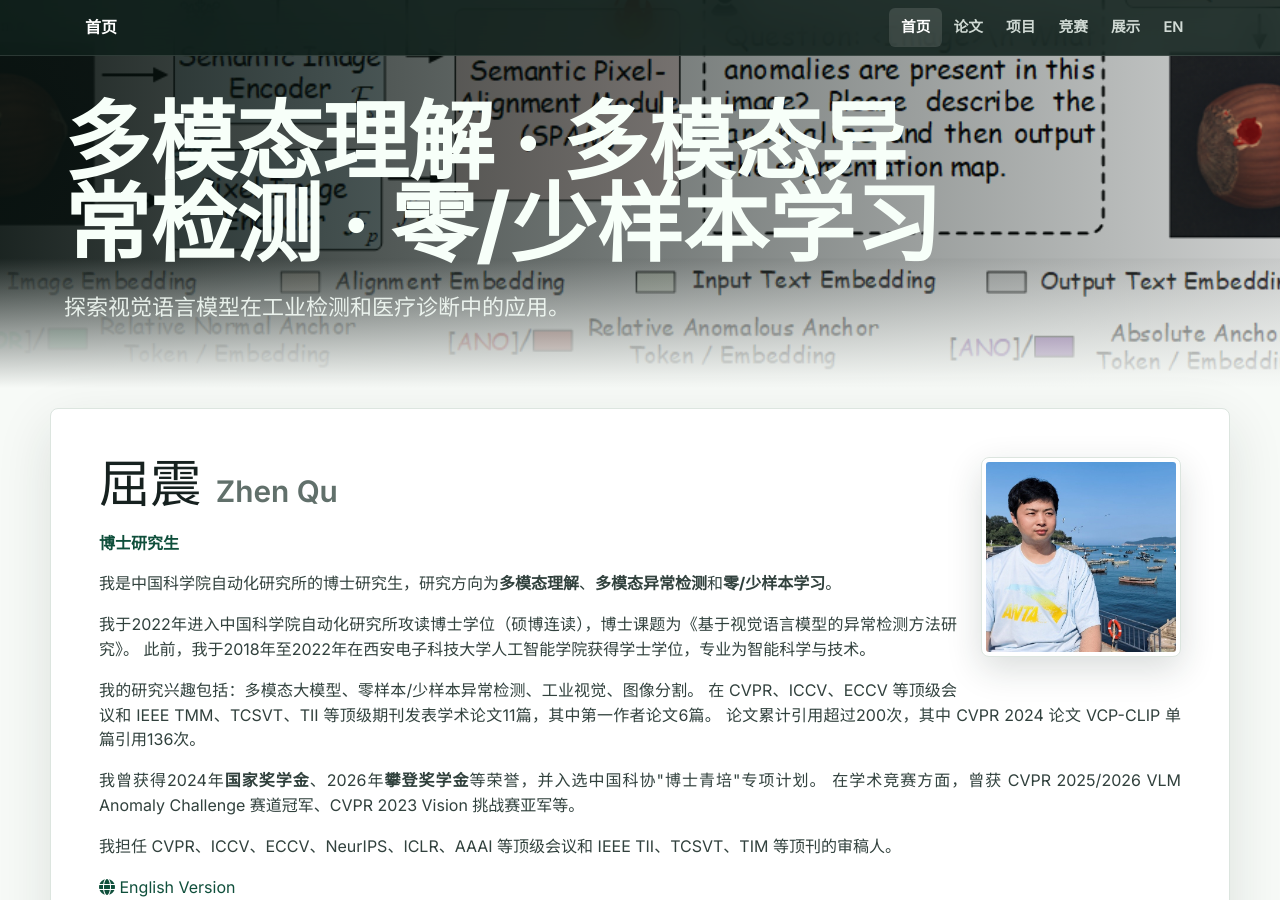
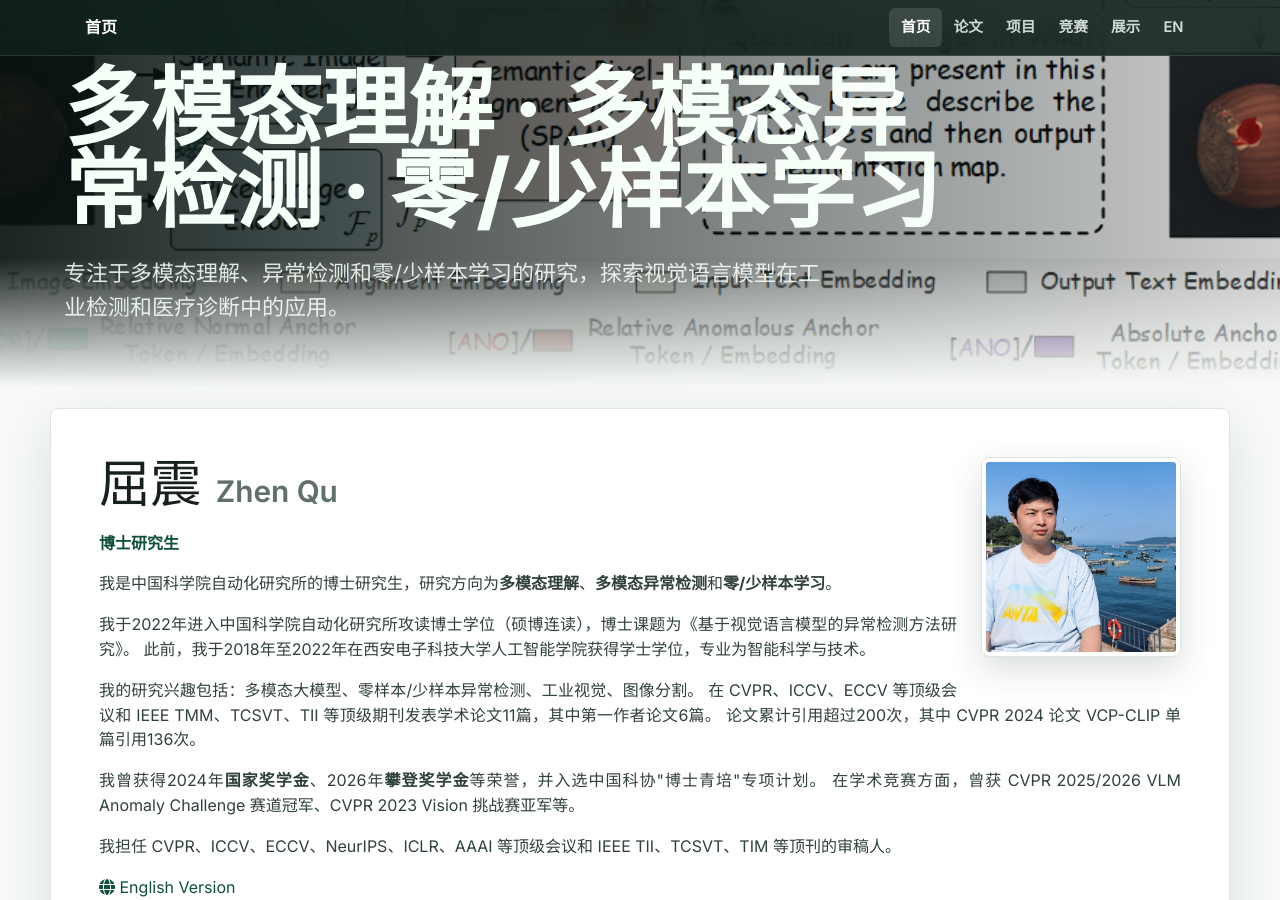
Before and after one commit to qzzzxiaosheng/qzzzxiaosheng.github.io, a Jekyll site: the page built from index.html, in a window 1280 px wide and 900 px high, scrolled down 440 px. Built offline with Jekyll 4.4.1, drawn with Linux system fonts in a browser that asks for light colours; nearby versions of some CDN libraries; a style sheet for code colours, icons or effects is not loaded.

Commit message:
Add files via upload

```diff
--- a/_layouts/default.html
+++ b/_layouts/default.html
@@ -33,7 +33,7 @@
         <div class="site-hero-content">
             <h1>多模态理解 · 多模态异常检测 · 零/少样本学习</h1>
             <p class="lead">
-                探索视觉语言模型在工业检测和医疗诊断中的应用。
+                专注于多模态理解、异常检测和零/少样本学习的研究，探索视觉语言模型在工业检测和医疗诊断中的应用。
             </p>
         </div>
     </section>
```
